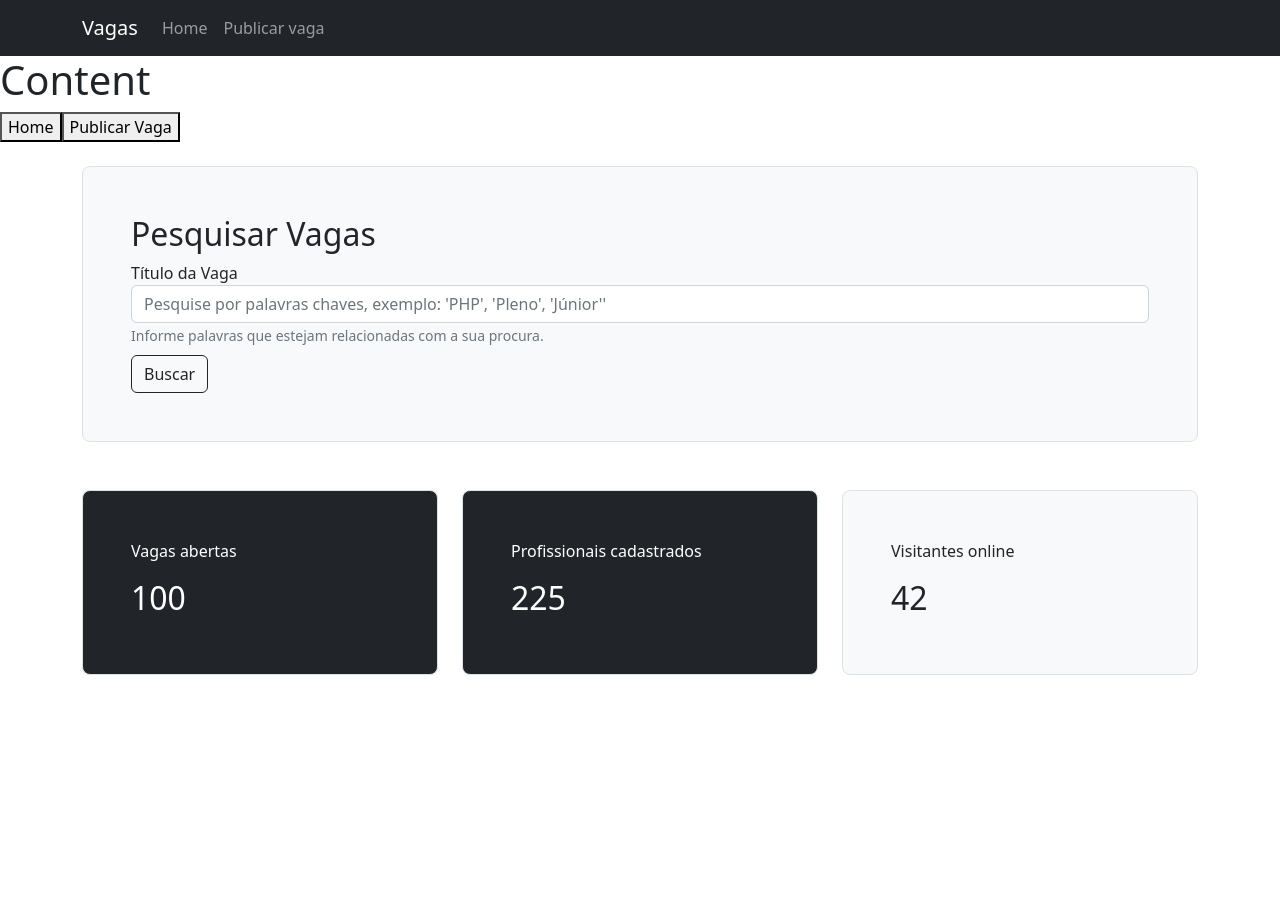
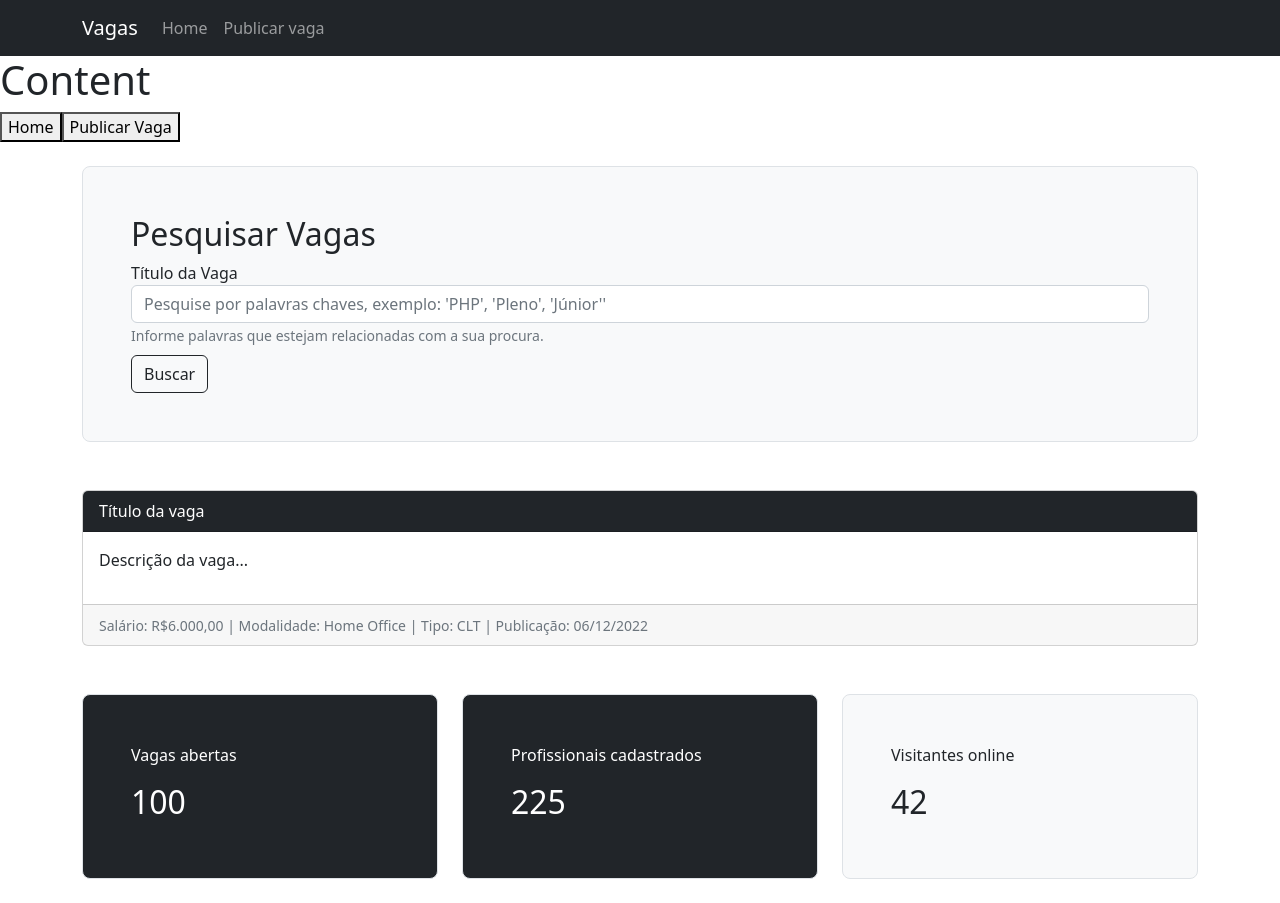
Before and after one commit to JuanSavedra/Vacancies, a Vue app: page / in a window 1280 px wide. Before the commit the page ends 800 px from the top, so only its background shows below. Built offline with nearby package versions, Linux system fonts and the light colour scheme.

Commit message:
creating vacancy component

```diff
--- /dev/null
+++ b/src/components/comuns/Vacancy.vue
@@ -0,0 +1,17 @@
+<template>
+  <div class="card">
+    <div class="card-header bg-dark text-white">Título da vaga</div>
+    <div class="card-body">
+      <p>Descrição da vaga...</p>
+    </div>
+    <div class="card-footer">
+      <small class="text-muted">Salário: R$6.000,00 | Modalidade: Home Office | Tipo: CLT | Publicação: 06/12/2022</small>
+    </div>
+  </div>
+</template>
+
+<script>
+  export default {
+    name: "Vacancy"
+  }
+</script>
--- a/src/components/views/Home.vue
+++ b/src/components/views/Home.vue
@@ -5,6 +5,13 @@
         <SearchVacancy />
       </div>
     </div>
+
+    <div class="row mt-5">
+      <div class="col">
+        <Vacancy />
+      </div>
+    </div>
+
     <div class="row mt-5">
       <div class="col-4">
         <Indicator title="Vagas abertas" indicator="100" bg="bg-dark" color="text-white"/>
@@ -22,12 +29,14 @@
 <script>
   import SearchVacancy from '@/components/comuns/SearchVacancy.vue'
   import Indicator from '@/components/comuns/Indicator.vue'
+  import Vacancy from '@/components/comuns/Vacancy.vue'
 
   export default {
     name: 'Home',
     components: {
       SearchVacancy,
-      Indicator
+      Indicator,
+      Vacancy
     },
     data: () => ({
       usersOnline: 0
```
